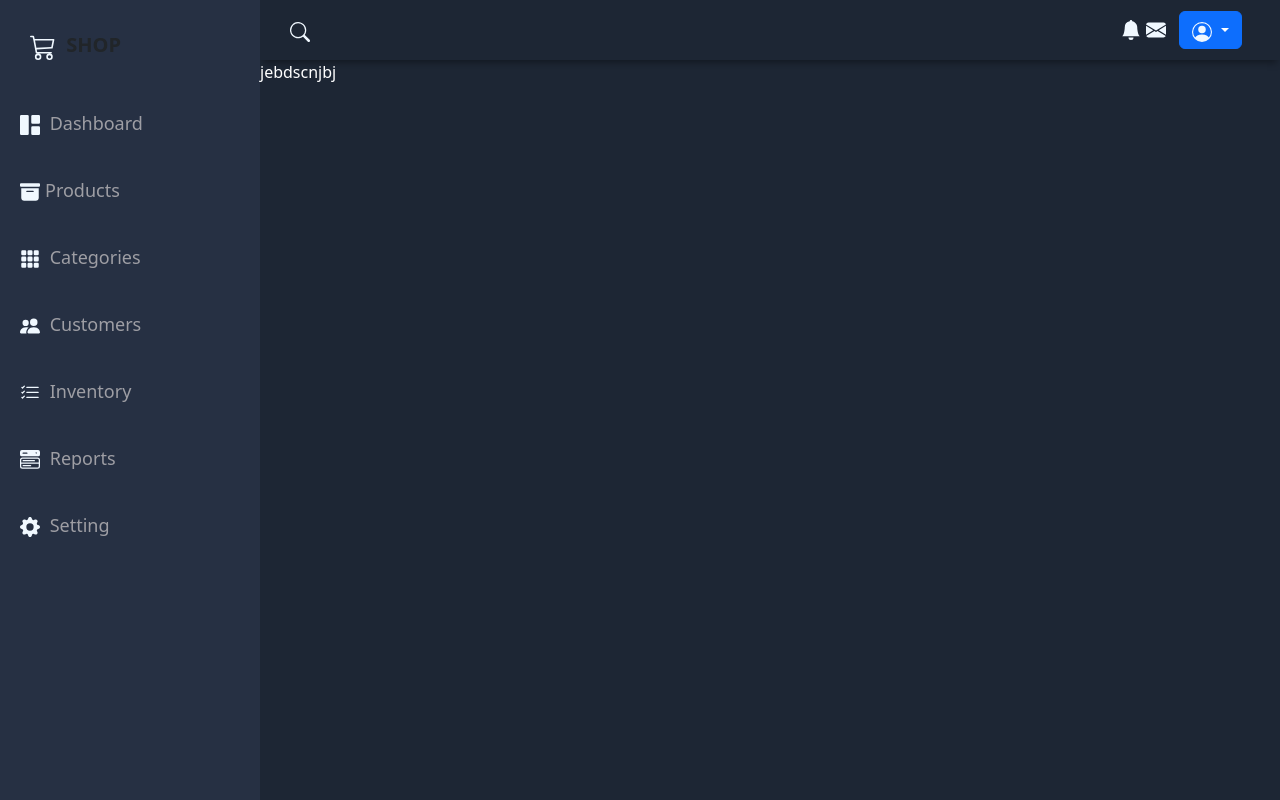
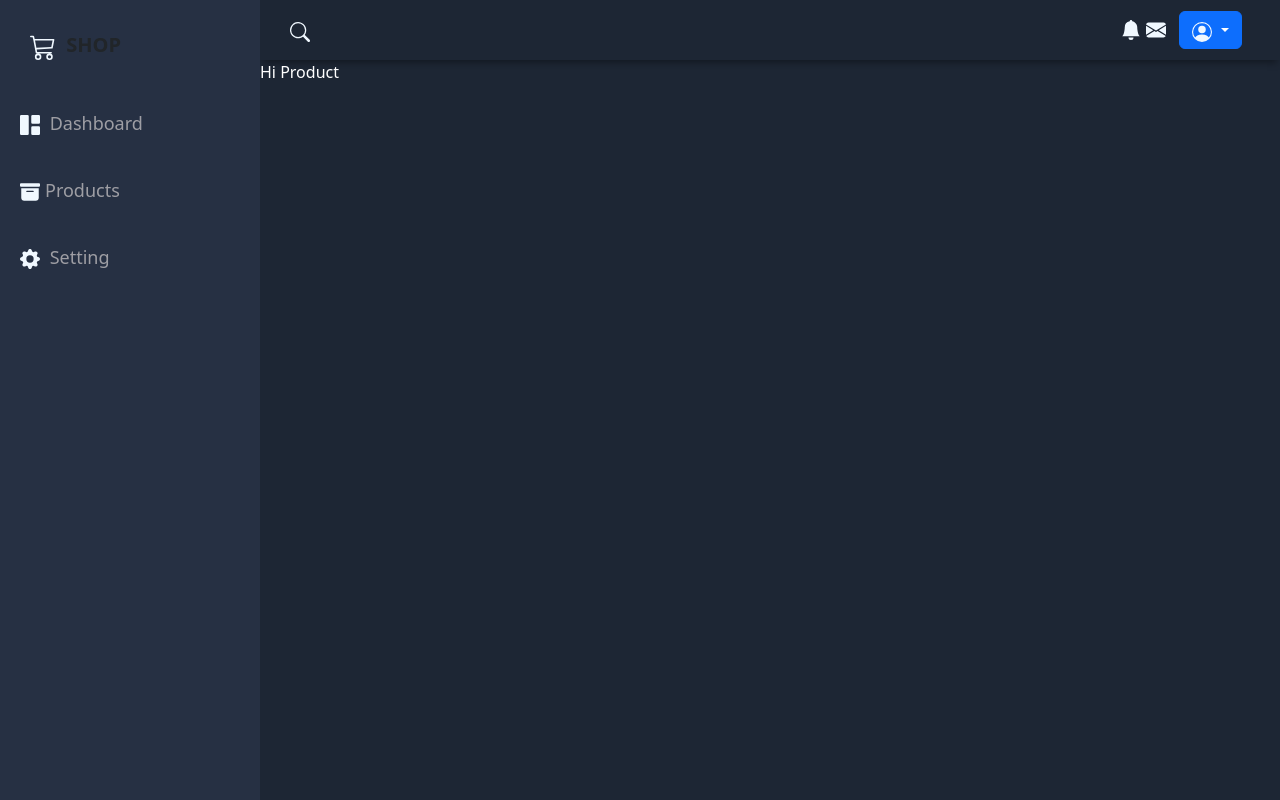
Before and after one commit to jermieo/RxWebsiteFrontEnd, a React (Vite) app: page /user/products in a window 1280 px wide. Built offline with nearby package versions, Linux system fonts and the light colour scheme; sample sign-in values are in the browser's storage; a web font is replaced by a local one.

Commit message:
dashboard

```diff
--- a/src/component/UserPage/Sidebar.jsx
+++ b/src/component/UserPage/Sidebar.jsx
@@ -38,7 +38,7 @@ const Sidebar = ({ openSidebarToggle, OpenSidebar }) => {
             Products
           </Link>
         </li>
-        <li className="sidebar-list-item">
+        {/* <li className="sidebar-list-item">
           <Link href="http://">
             <BsFillGrid3X3GapFill className="icon" /> Categories
           </Link>
@@ -57,7 +57,7 @@ const Sidebar = ({ openSidebarToggle, OpenSidebar }) => {
           <Link href="http://">
             <BsMenuButtonWideFill className="icon" /> Reports
           </Link>
-        </li>
+        </li> */}
         <li className="sidebar-list-item">
           <Link to="/user/settings">
             <BsFillGearFill className="icon" /> Setting
--- a/src/component/UserPage/UserComponent/Products.jsx
+++ b/src/component/UserPage/UserComponent/Products.jsx
@@ -3,7 +3,7 @@ import React from "react";
 const Products = () => {
   return (
     <>
-      <p style={{ color: "white" }}>jebdscnjbj</p>
+      <p style={{ color: "white" }}>Hi Product</p>
     </>
   );
 };
```
